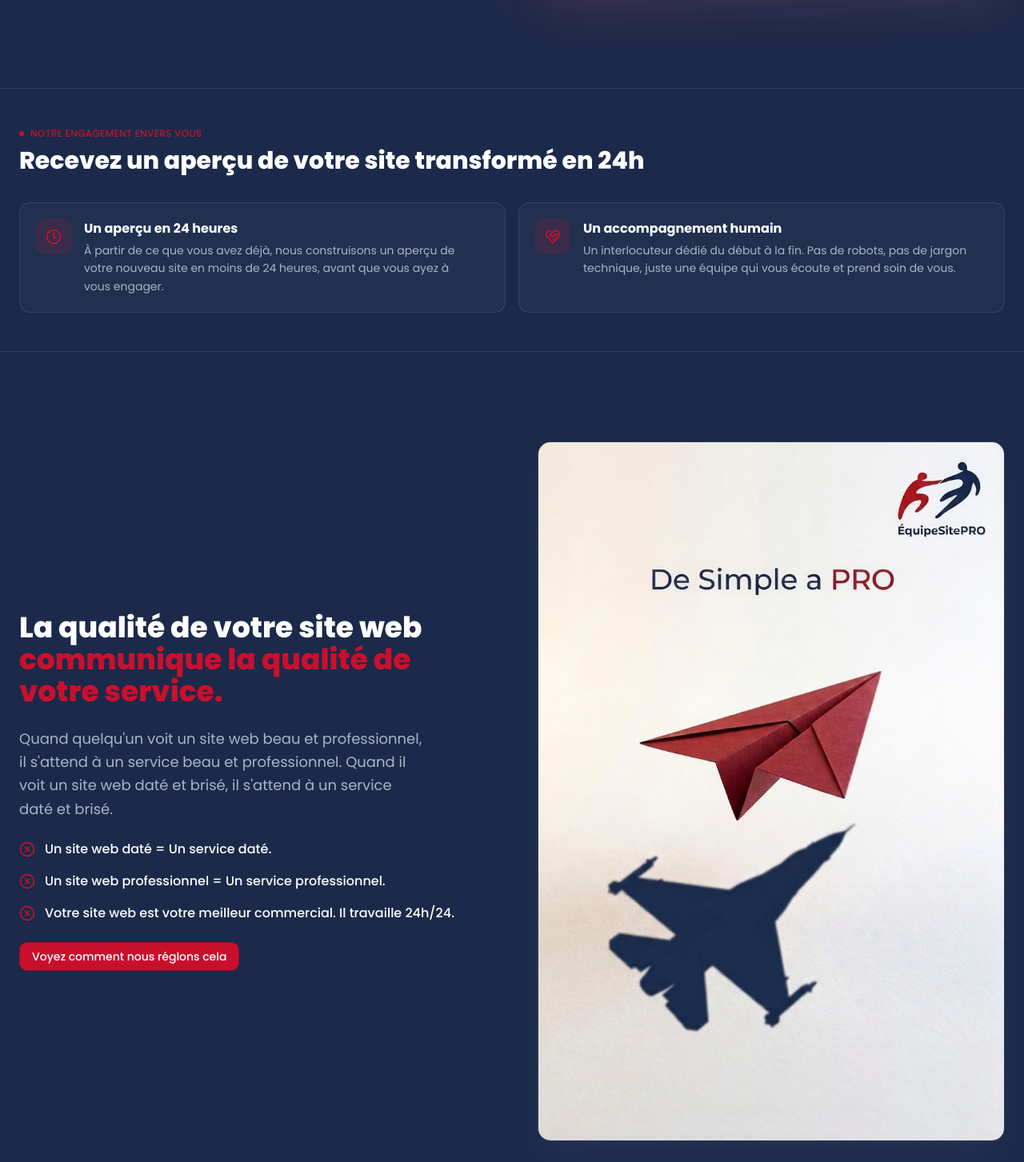
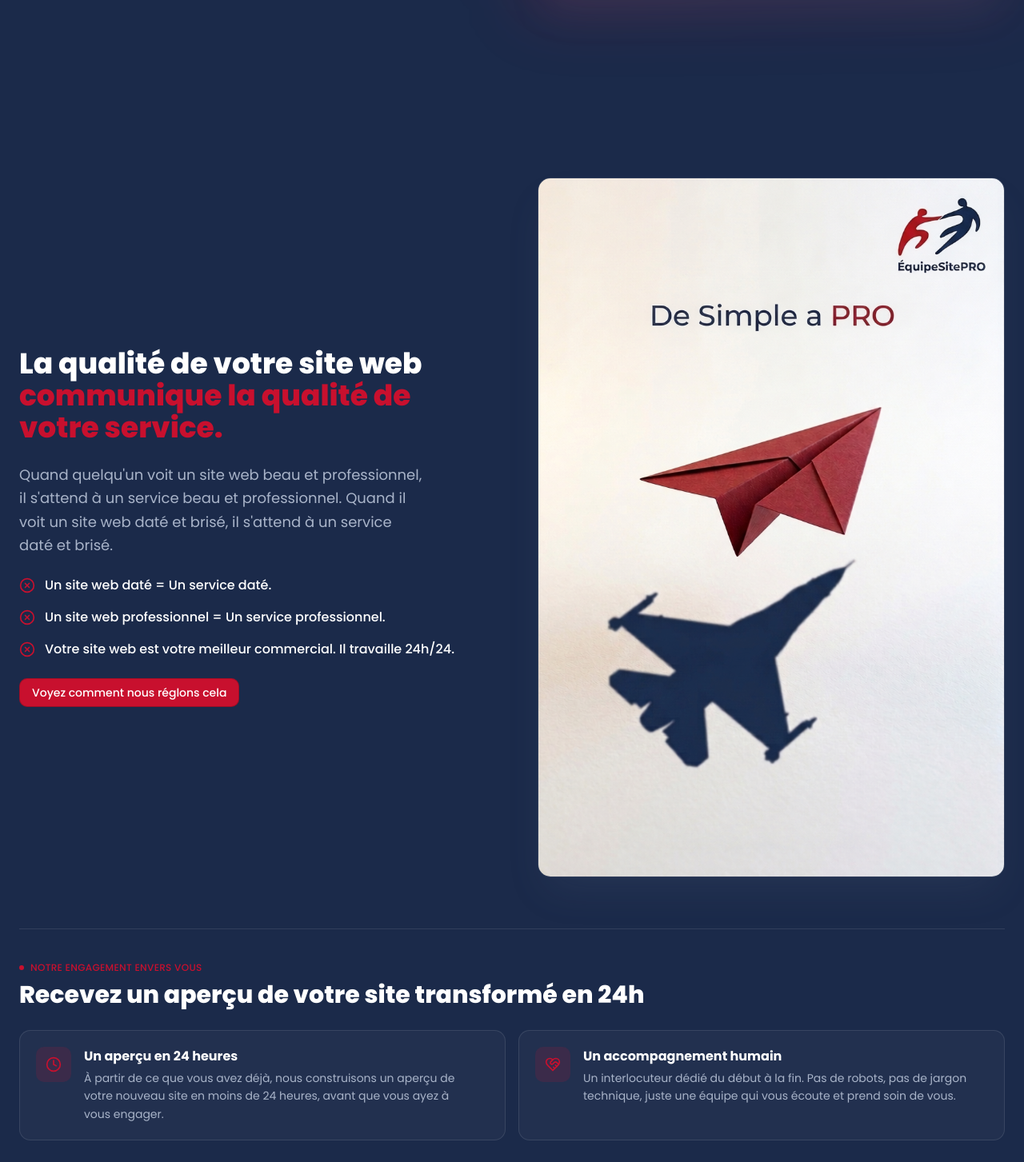
Before and after one commit to elijahdavis534-blip/equipesitepro, a Next.js app: page / in a window 1280 px wide. Shown: the part 817-2270 px from the top of the page at 80% size. Built offline with nearby package versions, Linux system fonts and the light colour scheme.

Commit message:
feat: remove PreviewPromise component and update StoneProblem
Co-authored-by: elijahdavis534-blip <240624320+elijahdavis534-blip@users.noreply.github.com>

```diff
--- a/app/page.tsx
+++ b/app/page.tsx
@@ -1,6 +1,5 @@
 import { StoneNavbar } from "@/components/stone/navbar"
 import { StoneHero } from "@/components/stone/hero"
-import { PreviewPromise } from "@/components/stone/preview-promise"
 import { StoneProblem } from "@/components/stone/problem"
 import { StoneOutcomes } from "@/components/stone/outcomes"  // <--- CHANGED IMPORT
 import { StoneHowItWorks } from "@/components/stone/how-it-works"
@@ -18,7 +17,6 @@ export default function Page() {
       <StoneNavbar />
       <main>
         <StoneHero />
-        <PreviewPromise />
         <StoneProblem />
         <StoneOutcomes />      {/* <--- CHANGED COMPONENT */}
         <StoneHowItWorks />
--- a/components/stone/preview-promise.tsx
+++ /dev/null
@@ -1,64 +0,0 @@
-"use client";
-
-import { Clock, HeartHandshake } from "lucide-react";
-import { useLanguage } from "@/lib/i18n/language-context";
-
-const ITEM_ICONS = [Clock, HeartHandshake];
-
-export function PreviewPromise() {
-  const { t } = useLanguage();
-  const preview = t.preview;
-  const items = preview.cards.slice(0, 2);
-
-  return (
-    <section
-      className="relative overflow-hidden border-y border-white/10 bg-navy py-12"
-      aria-labelledby="preview-heading"
-    >
-      <div className="container relative mx-auto flex flex-col gap-8 px-6">
-        {/* Heading block */}
-        <div className="flex flex-col gap-2">
-          <span className="inline-flex w-fit items-center gap-2 text-xs font-medium uppercase tracking-wide text-brand-red">
-            <span className="size-1.5 rounded-full bg-brand-red" />
-            {preview.eyebrow}
-          </span>
-          <h2
-            id="preview-heading"
-            className="text-balance font-heading text-2xl font-extrabold leading-tight text-white md:text-3xl"
-          >
-            {preview.title}
-          </h2>
-        </div>
-
-        {/* Two focus points */}
-        <div className="grid gap-4 md:grid-cols-2">
-          {items.map((item, index) => {
-            const Icon = ITEM_ICONS[index] ?? Clock;
-            return (
-              <div
-                key={item.title}
-                className="group relative flex items-start gap-4 overflow-hidden rounded-xl border border-white/10 bg-white/[0.03] p-5 transition-all duration-300 ease-out hover:-translate-y-1 hover:border-brand-red/40 hover:bg-white/[0.06] hover:shadow-[0_18px_40px_-18px_rgba(220,38,38,0.5)]"
-              >
-                <span
-                  aria-hidden="true"
-                  className="pointer-events-none absolute inset-x-0 top-0 h-px bg-gradient-to-r from-transparent via-brand-red/60 to-transparent opacity-0 transition-opacity duration-300 group-hover:opacity-100"
-                />
-                <span className="flex size-11 shrink-0 items-center justify-center rounded-lg bg-brand-red/15 text-brand-red transition-all duration-300 group-hover:scale-110 group-hover:bg-brand-red group-hover:text-white">
-                  <Icon className="size-5" aria-hidden="true" />
-                </span>
-                <div className="flex flex-col gap-1">
-                  <h3 className="font-heading text-base font-bold text-white">
-                    {item.title}
-                  </h3>
-                  <p className="text-pretty text-sm leading-relaxed text-navy-muted">
-                    {item.description}
-                  </p>
-                </div>
-              </div>
-            );
-          })}
-        </div>
-      </div>
-    </section>
-  );
-}
--- a/components/stone/problem.tsx
+++ b/components/stone/problem.tsx
@@ -2,16 +2,20 @@
 
 import Image from "next/image";
 import Link from "next/link";
-import { XCircle } from "lucide-react";
+import { Clock, HeartHandshake, XCircle } from "lucide-react";
 import { Button } from "@/components/ui/button";
 import { useLanguage } from "@/lib/i18n/language-context";
 
+const PREVIEW_ICONS = [Clock, HeartHandshake];
+
 export function StoneProblem() {
   const { t } = useLanguage();
+  const previewItems = t.preview.cards.slice(0, 2);
 
   return (
     <section className="bg-navy py-20 md:py-28" aria-labelledby="problem-heading">
-      <div className="container mx-auto grid items-center gap-12 px-6 lg:grid-cols-2 lg:gap-16">
+      <div className="container mx-auto flex flex-col gap-12 px-6 lg:gap-16">
+      <div className="grid items-center gap-12 lg:grid-cols-2 lg:gap-16">
         <div className="flex flex-col gap-6">
 
           <h2
@@ -68,6 +72,48 @@ export function StoneProblem() {
           </div>
         </div>
       </div>
+
+        {/* Our promise: 24h preview + human support */}
+        <div className="flex flex-col gap-6 border-t border-white/10 pt-10">
+          <div className="flex flex-col gap-2">
+            <span className="inline-flex w-fit items-center gap-2 text-xs font-medium uppercase tracking-wide text-brand-red">
+              <span className="size-1.5 rounded-full bg-brand-red" />
+              {t.preview.eyebrow}
+            </span>
+            <h3 className="text-balance font-heading text-2xl font-extrabold leading-tight text-white md:text-3xl">
+              {t.preview.title}
+            </h3>
+          </div>
+
+          <div className="grid gap-4 md:grid-cols-2">
+            {previewItems.map((item, index) => {
+              const Icon = PREVIEW_ICONS[index] ?? Clock;
+              return (
+                <div
+                  key={item.title}
+                  className="group relative flex items-start gap-4 overflow-hidden rounded-xl border border-white/10 bg-white/[0.03] p-5 transition-all duration-300 ease-out hover:-translate-y-1 hover:border-brand-red/40 hover:bg-white/[0.06] hover:shadow-[0_18px_40px_-18px_rgba(220,38,38,0.5)]"
+                >
+                  <span
+                    aria-hidden="true"
+                    className="pointer-events-none absolute inset-x-0 top-0 h-px bg-gradient-to-r from-transparent via-brand-red/60 to-transparent opacity-0 transition-opacity duration-300 group-hover:opacity-100"
+                  />
+                  <span className="flex size-11 shrink-0 items-center justify-center rounded-lg bg-brand-red/15 text-brand-red transition-all duration-300 group-hover:scale-110 group-hover:bg-brand-red group-hover:text-white">
+                    <Icon className="size-5" aria-hidden="true" />
+                  </span>
+                  <div className="flex flex-col gap-1">
+                    <h4 className="font-heading text-base font-bold text-white">
+                      {item.title}
+                    </h4>
+                    <p className="text-pretty text-sm leading-relaxed text-navy-muted">
+                      {item.description}
+                    </p>
+                  </div>
+                </div>
+              );
+            })}
+          </div>
+        </div>
+      </div>
     </section>
   );
 }
```
